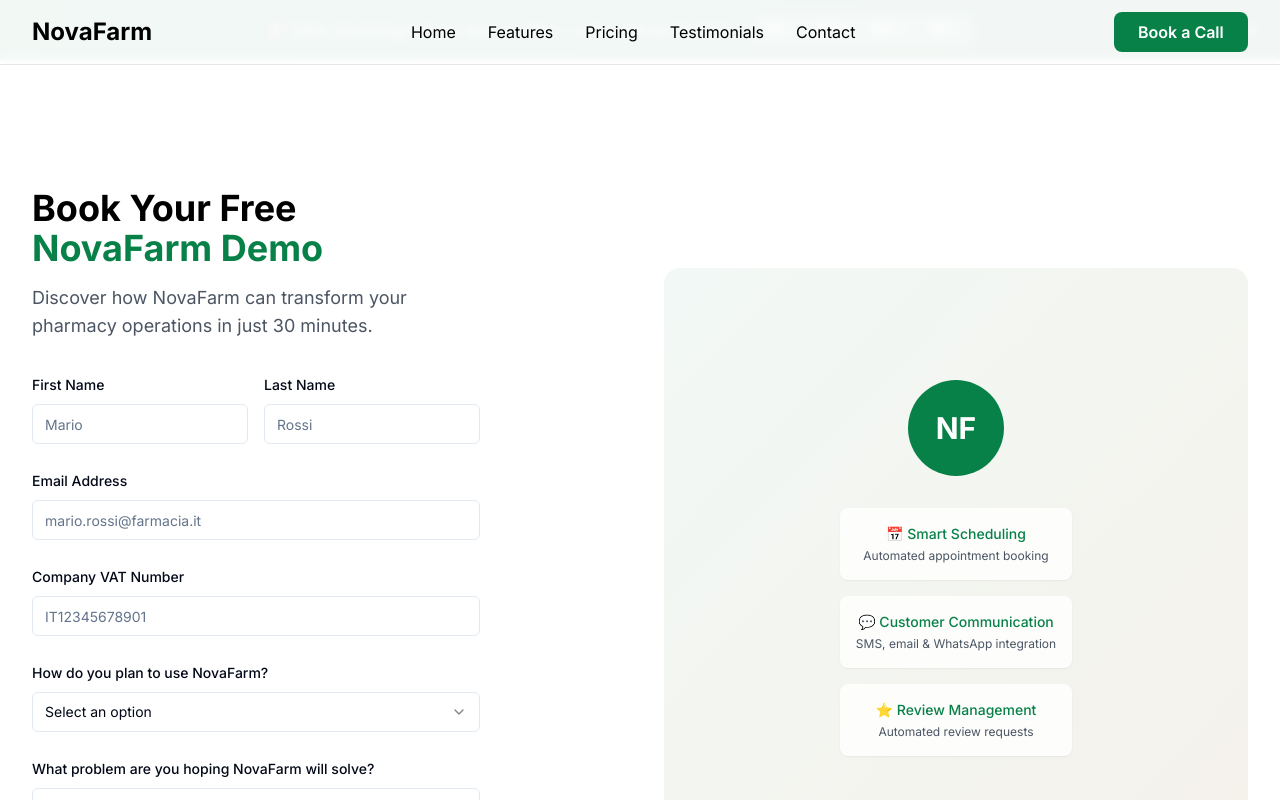
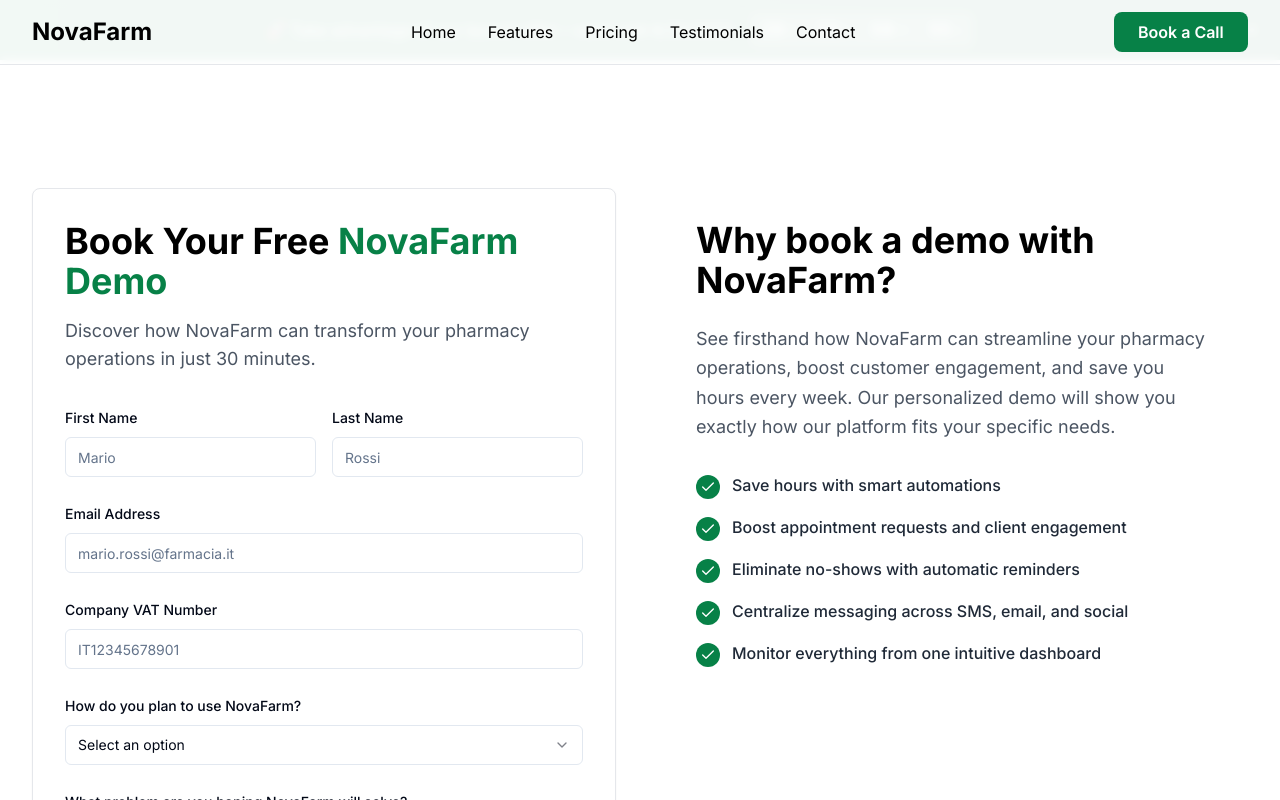
Before and after one commit to tave1013/novafarm-lead-machine, a React (Vite) app: page /book-demo in a window 1280 px wide. Shown: the top 800 px of the page. Built offline with nearby package versions, Linux system fonts and the light colour scheme.

Commit message:
feat: Restructure Book a Demo page
Restructured the "Book a Demo" section into a 50/50 two-column layout with a contact form on the left and textual content on the right, using brand colors and a modern design.

```diff
--- a/src/pages/BookDemo.tsx
+++ b/src/pages/BookDemo.tsx
@@ -1,10 +1,10 @@
-import { useState } from 'react';
+
 import { useForm } from 'react-hook-form';
 import { Button } from '@/components/ui/button';
 import { Input } from '@/components/ui/input';
-import { Label } from '@/components/ui/label';
 import { Select, SelectContent, SelectItem, SelectTrigger, SelectValue } from '@/components/ui/select';
 import { Form, FormControl, FormField, FormItem, FormLabel, FormMessage } from '@/components/ui/form';
+import { Check } from 'lucide-react';
 import Header from '@/components/Header';
 import PromoBanner from '@/components/PromoBanner';
 
@@ -32,10 +32,10 @@ const BookDemo = () => {
 
       <div className="pt-32 pb-16">
         <div className="max-w-7xl mx-auto px-4 sm:px-6 lg:px-8">
-          <div className="lg:grid lg:grid-cols-2 lg:gap-12 items-center">
-            {/* Left Side - Form */}
-            <div className="mb-8 lg:mb-0">
-              <div className="max-w-md mx-auto lg:mx-0">
+          <div className="grid grid-cols-1 lg:grid-cols-2 gap-12 items-start">
+            {/* Left 50% - Contact Form */}
+            <div className="w-full">
+              <div className="bg-white rounded-lg border border-gray-200 p-8 shadow-sm">
                 <h1 className="text-3xl md:text-4xl font-bold text-black mb-4">
                   Book Your Free <span className="text-[#078147]">NovaFarm Demo</span>
                 </h1>
@@ -185,27 +185,50 @@ const BookDemo = () => {
               </div>
             </div>
 
-            {/* Right Side - Clean Background Illustration */}
-            <div className="hidden lg:block">
-              <div className="bg-gradient-to-br from-[#078147]/5 to-[#f4f1ea] rounded-2xl p-8 h-full min-h-[600px] flex items-center justify-center">
-                <div className="text-center space-y-6">
-                  <div className="w-24 h-24 bg-[#078147] rounded-full flex items-center justify-center mx-auto mb-8">
-                    <span className="text-white text-3xl font-bold">NF</span>
+            {/* Right 50% - Textual Content */}
+            <div className="w-full bg-white p-8">
+              <h2 className="text-3xl md:text-4xl font-bold text-black mb-6">
+                Why book a demo with NovaFarm?
+              </h2>
+
+              <p className="text-lg text-gray-600 mb-8 leading-relaxed">
+                See firsthand how NovaFarm can streamline your pharmacy operations, boost customer engagement, and save you hours every week. Our personalized demo will show you exactly how our platform fits your specific needs.
+              </p>
+
+              <div className="space-y-4">
+                <div className="flex items-start space-x-3">
+                  <div className="flex-shrink-0 w-6 h-6 bg-[#078147] rounded-full flex items-center justify-center mt-0.5">
+                    <Check className="w-4 h-4 text-white" />
                   </div>
-                  <div className="space-y-4">
-                    <div className="bg-white/80 backdrop-blur-sm rounded-lg p-4 shadow-sm">
-                      <div className="text-sm font-medium text-[#078147] mb-1">📅 Smart Scheduling</div>
-                      <div className="text-xs text-gray-600">Automated appointment booking</div>
-                    </div>
-                    <div className="bg-white/80 backdrop-blur-sm rounded-lg p-4 shadow-sm">
-                      <div className="text-sm font-medium text-[#078147] mb-1">💬 Customer Communication</div>
-                      <div className="text-xs text-gray-600">SMS, email & WhatsApp integration</div>
-                    </div>
-                    <div className="bg-white/80 backdrop-blur-sm rounded-lg p-4 shadow-sm">
-                      <div className="text-sm font-medium text-[#078147] mb-1">⭐ Review Management</div>
-                      <div className="text-xs text-gray-600">Automated review requests</div>
-                    </div>
+                  <span className="text-gray-800 font-medium">Save hours with smart automations</span>
+                </div>
+
+                <div className="flex items-start space-x-3">
+                  <div className="flex-shrink-0 w-6 h-6 bg-[#078147] rounded-full flex items-center justify-center mt-0.5">
+                    <Check className="w-4 h-4 text-white" />
                   </div>
+                  <span className="text-gray-800 font-medium">Boost appointment requests and client engagement</span>
+                </div>
+
+                <div className="flex items-start space-x-3">
+                  <div className="flex-shrink-0 w-6 h-6 bg-[#078147] rounded-full flex items-center justify-center mt-0.5">
+                    <Check className="w-4 h-4 text-white" />
+                  </div>
+                  <span className="text-gray-800 font-medium">Eliminate no-shows with automatic reminders</span>
+                </div>
+
+                <div className="flex items-start space-x-3">
+                  <div className="flex-shrink-0 w-6 h-6 bg-[#078147] rounded-full flex items-center justify-center mt-0.5">
+                    <Check className="w-4 h-4 text-white" />
+                  </div>
+                  <span className="text-gray-800 font-medium">Centralize messaging across SMS, email, and social</span>
+                </div>
+
+                <div className="flex items-start space-x-3">
+                  <div className="flex-shrink-0 w-6 h-6 bg-[#078147] rounded-full flex items-center justify-center mt-0.5">
+                    <Check className="w-4 h-4 text-white" />
+                  </div>
+                  <span className="text-gray-800 font-medium">Monitor everything from one intuitive dashboard</span>
                 </div>
               </div>
             </div>
```
